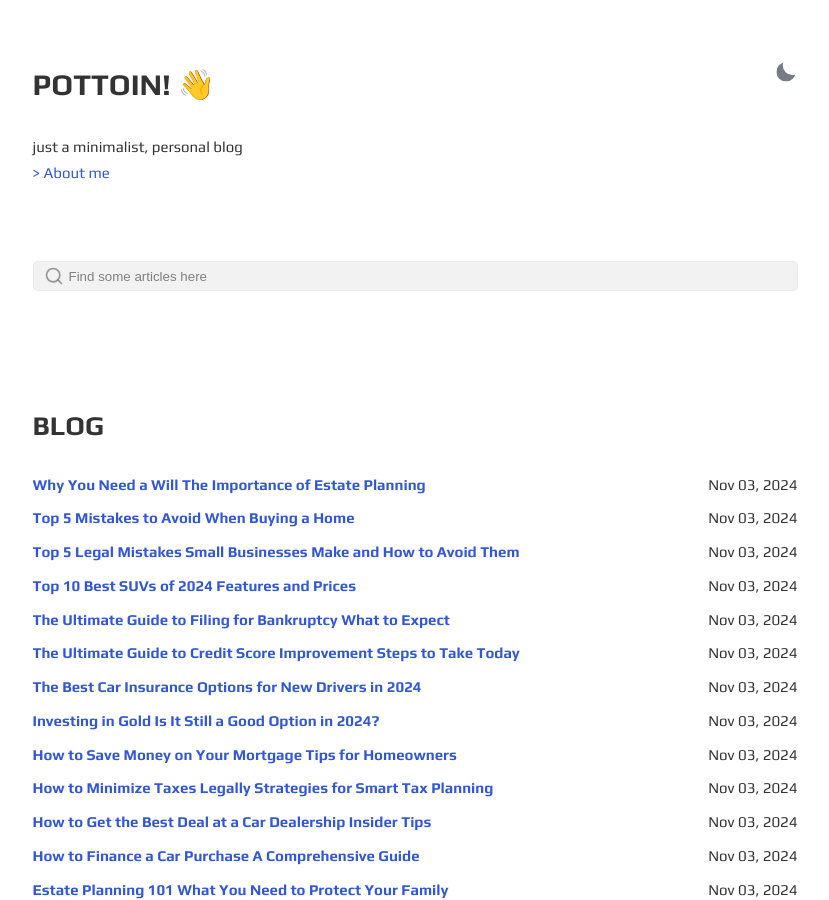
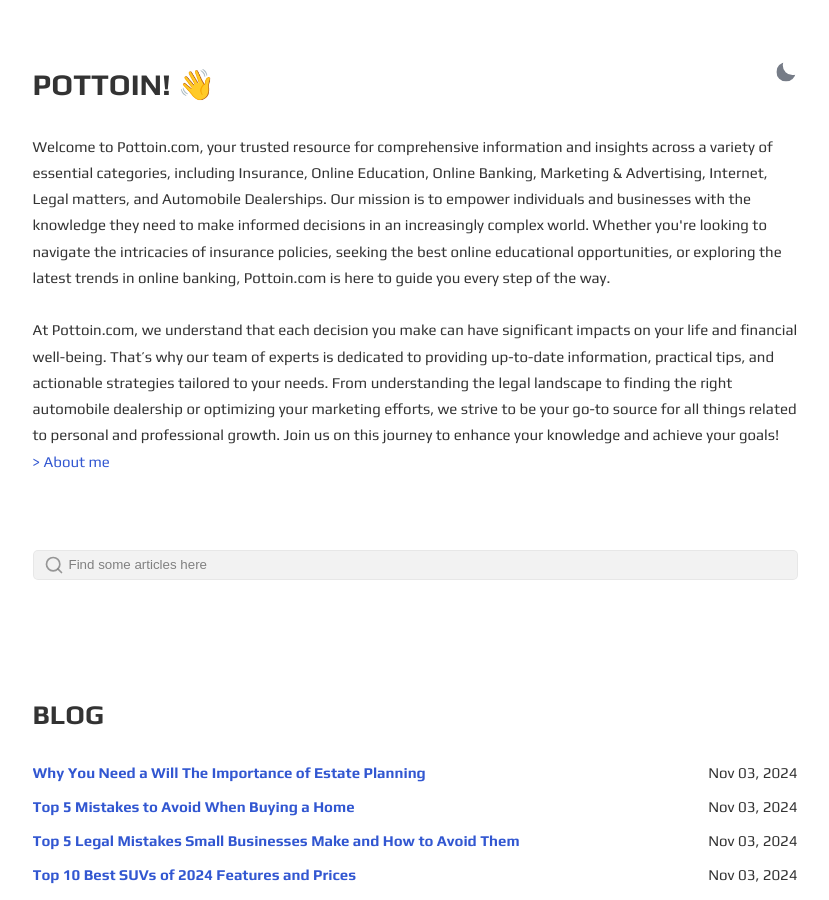
Before and after one commit to ZollaMaga/newsblog, a Jekyll site: the page built from index.html, in a window 1280 px wide and 900 px high. Shown: the whole window, without its empty margins (225-1054 px from the left). Built offline with Jekyll 4.4.1, drawn with Linux system fonts in a browser that asks for light colours.

Commit message:
Update index.html

```diff
--- a/index.html
+++ b/index.html
@@ -9,7 +9,9 @@
         </button>
     </div>
     <div class="bio">
-	    {{ site.description }}
+Welcome to Pottoin.com, your trusted resource for comprehensive information and insights across a variety of essential categories, including Insurance, Online Education, Online Banking, Marketing & Advertising, Internet, Legal matters, and Automobile Dealerships. Our mission is to empower individuals and businesses with the knowledge they need to make informed decisions in an increasingly complex world. Whether you're looking to navigate the intricacies of insurance policies, seeking the best online educational opportunities, or exploring the latest trends in online banking, Pottoin.com is here to guide you every step of the way.
+<br> <br>
+At Pottoin.com, we understand that each decision you make can have significant impacts on your life and financial well-being. That’s why our team of experts is dedicated to providing up-to-date information, practical tips, and actionable strategies tailored to your needs. From understanding the legal landscape to finding the right automobile dealership or optimizing your marketing efforts, we strive to be your go-to source for all things related to personal and professional growth. Join us on this journey to enhance your knowledge and achieve your goals!
         <p>
 	    <a href="{{ site.url }}{{ site.baseurl }}/about/">> About me</a>
         </p>
```
